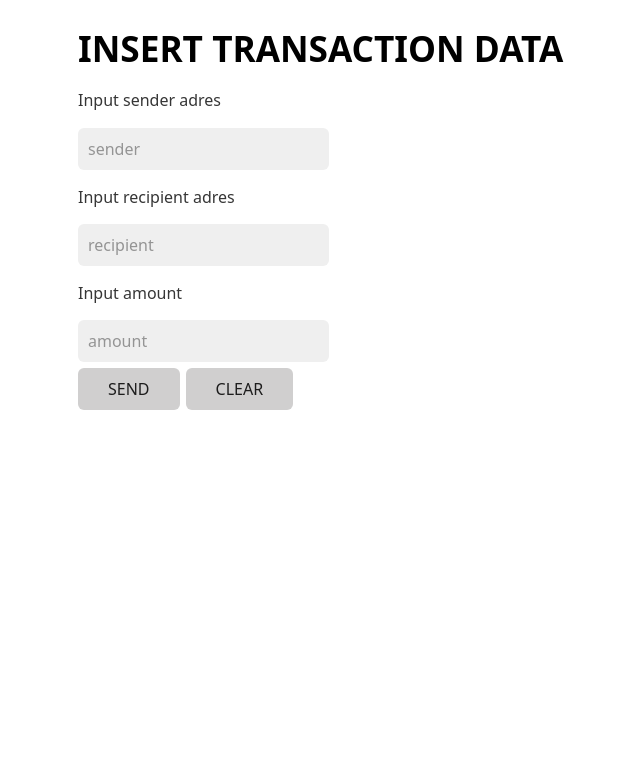
After one commit to Slownik1/blockchain, a Flask app: page /transaction in a window 1280 px wide. The commit adds this page. Shown: the top 779 px of the page, without its empty margins (162-802 px from the left). Run offline with Flask 3, Linux system fonts and the light colour scheme.

Commit message:
Add templates for transaction and nodes

```diff
--- a/app.py
+++ b/app.py
@@ -11,8 +11,12 @@ app = Flask(__name__)
 
 
 @app.route('/')
-def hello_world():  # put application's code here
+def index():
     return render_template("index.html")
+
+@app.route('/transaction')
+def transaction():
+    return render_template("transaction.html")
 
 
 node_identifier = str(uuid4()).replace('-', '')
@@ -45,16 +49,18 @@ def mine():
     return jsonify(response), 200
 
 
-@app.route('/transactions/new', methods=['POST'])
+@app.route('/transaction/new', methods=['POST'])
 def new_transaction():
-    values = request.get_json()
+    sender = request.form['sender']
+    recipient = request.form['recipient']
+    amount = request.form['amount']
     required = ['sender', 'recipient', 'amount']
-    if not all(k in values for k in required):
+    if (sender, recipient, amount) is None:
         return 'Missing values', 400
 
-    index = blockchain.new_transaction(values['sender'], values['recipient'], values['amount'])
+    index = blockchain.new_transaction(sender, recipient, amount)
 
-    response = {'message': 'Transaction will be added to Block {index}'}
+    response = {'message': 'Transaction will be added to Block'}
     return jsonify(response), 201
 
 
--- a/templates/index.html
+++ b/templates/index.html
@@ -9,8 +9,8 @@
 
     <a href="http://localhost:5000/chain"><div>Check blockchain</div></a>
     <a href="http://localhost:5000/mine"><div>Mine new block</div></a>
-    <a href="http://localhost:5000/nodes"><div></div></a>
-    <a href="http://localhost:5000/transaction"><div></div></a>
+    <a href="http://localhost:5000/nodes"><div>Nodes</div></a>
+    <a href="http://localhost:5000/transaction"><div>Transaction</div></a>
 
     </body>
 </html>
--- /dev/null
+++ b/templates/transaction.html
@@ -0,0 +1,23 @@
+<html>
+    <head>
+        <meta charset="utf-8">
+        <meta name="viewport" content="width=device-width, initial-scale=1">
+        <link rel="stylesheet" href="https://cdn.jsdelivr.net/npm/water.css@2/out/water.css">
+    </head>
+    <body>
+        <h1>INSERT TRANSACTION DATA</h1>
+
+        <form method="POST", action="http://localhost:5000/transaction/new">
+
+            <p>Input sender adres</p>
+            <input type="text" id="sender" name="sender" placeholder="sender">
+            <p>Input recipient adres</p>
+            <input type="text" id="recipient" name="recipient" placeholder="recipient">
+            <p>Input amount</p>
+            <input type="number" id="" name="amount" placeholder="amount">
+            <button type="submit">SEND</button><button type="reset">CLEAR</button>
+
+        </form>
+
+    </body>
+</html>
```
Also changed, not shown: templates/nodes.html (added, +26 -0 lines).
